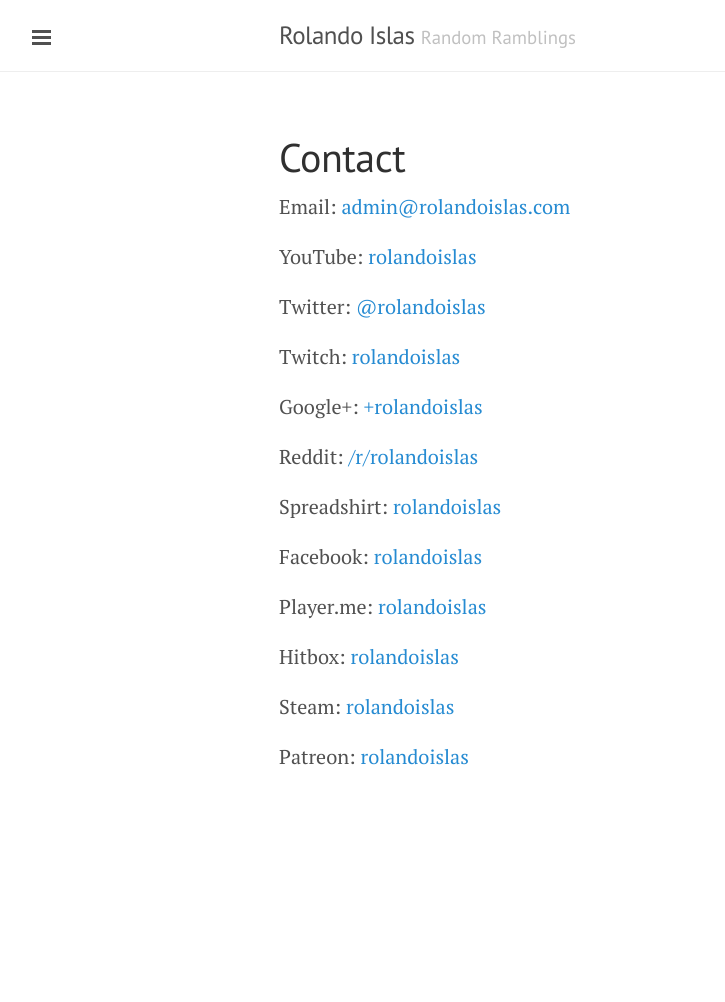
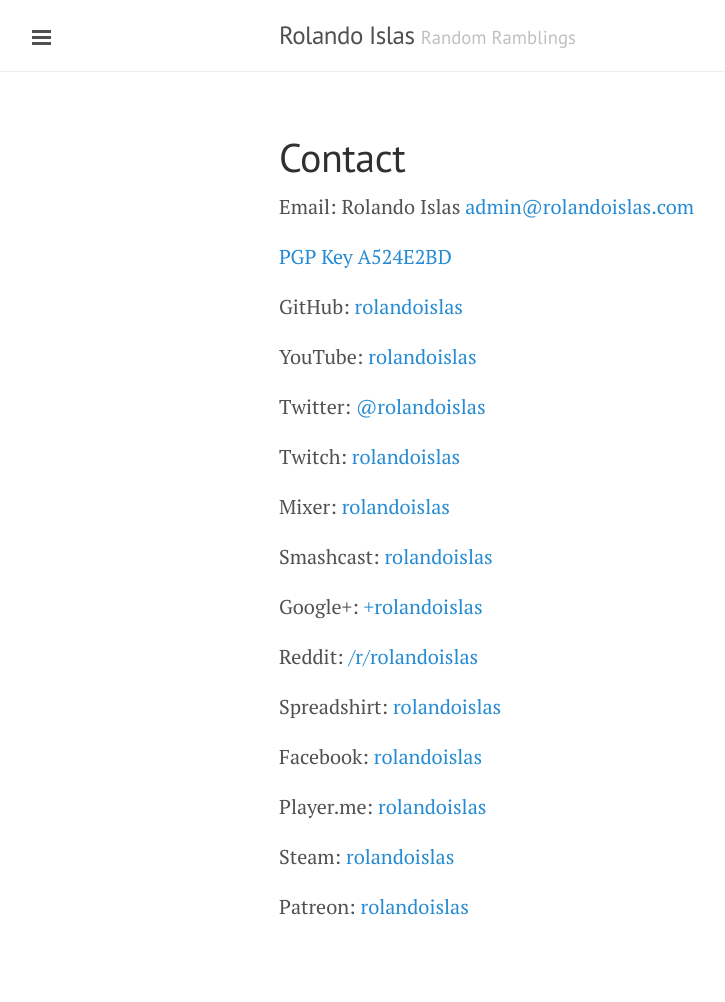
Before and after one commit to rolandoislas/RandomRamblings, a Jekyll site: the page built from contact.md, in a window 1280 px wide. Shown: the whole page, without its empty margins (1-726 px from the left). Built offline with Jekyll 4.4.1, drawn with Linux system fonts in a browser that asks for light colours; before the commit the page ends 900 px from its top, so only the background shows below that.

Commit message:
Update contact page
 - Add PGP key
 - Add GitHub URL
 - Update other URLs

```diff
--- a/contact.md
+++ b/contact.md
@@ -10,26 +10,32 @@
 sharing_disabled:
   - 1
 ---
-Email: <admin@rolandoislas.com>
+Email: Rolando Islas <admin@rolandoislas.com>
 
-YouTube: [rolandoislas](http://youtube.com/rolandoislas)
+[PGP Key A524E2BD](https://pgp.mit.edu/pks/lookup?op=get&search=0x1CCA25DAA524E2BD)
 
-Twitter: [@rolandoislas](http://twitter.com/rolandoislas)
+GitHub: [rolandoislas](https://github.com/rolandoislas)
 
-Twitch: [rolandoislas](http://twitch.tv/rolandoislas)
+YouTube: [rolandoislas](https://youtube.com/rolandoislas)
 
-Google+: [+rolandoislas](http://www.google.com/+rolandoislas/)
+Twitter: [@rolandoislas](https://twitter.com/rolandoislas)
 
-Reddit: [/r/rolandoislas](http://www.reddit.com/r/rolandoislas/)
+Twitch: [rolandoislas](https://twitch.tv/rolandoislas)
 
-Spreadshirt: [rolandoislas](http://rolandoislas.spreadshirt.com/)
+Mixer: [rolandoislas](https://mixer.com/rolandoislas)
 
-Facebook: [rolandoislas](http://www.facebook.com/rolandoislas)
+Smashcast: [rolandoislas](https://smashcast.tv/rolandoislas)
+
+Google+: [+rolandoislas](https://www.google.com/+rolandoislas/)
+
+Reddit: [/r/rolandoislas](https://www.reddit.com/r/rolandoislas/)
+
+Spreadshirt: [rolandoislas](https://rolandoislas.spreadshirt.com/)
+
+Facebook: [rolandoislas](https://www.facebook.com/rolandoislas)
 
 Player.me: [rolandoislas](https://player.me/rolandoislas)
 
-Hitbox: [rolandoislas](http://hitbox.tv/rolandoislas)
+Steam: [rolandoislas](https://steamcommunity.com/id/rolandoislas/)
 
-Steam: [rolandoislas](http://steamcommunity.com/id/rolandoislas/)
-
-Patreon: [rolandoislas](http://www.patreon.com/rolandoislas)
+Patreon: [rolandoislas](https://www.patreon.com/rolandoislas)
```
Also changed, not shown: 1 other file.
